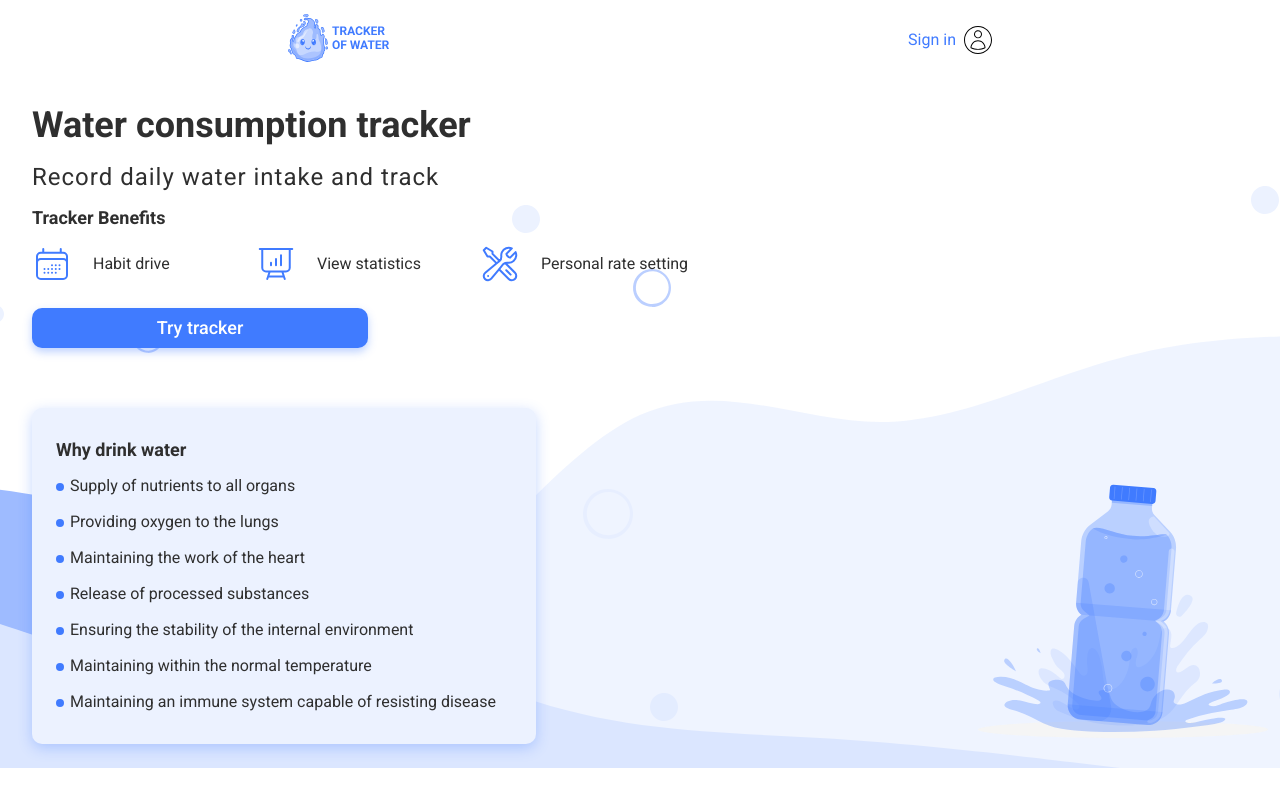
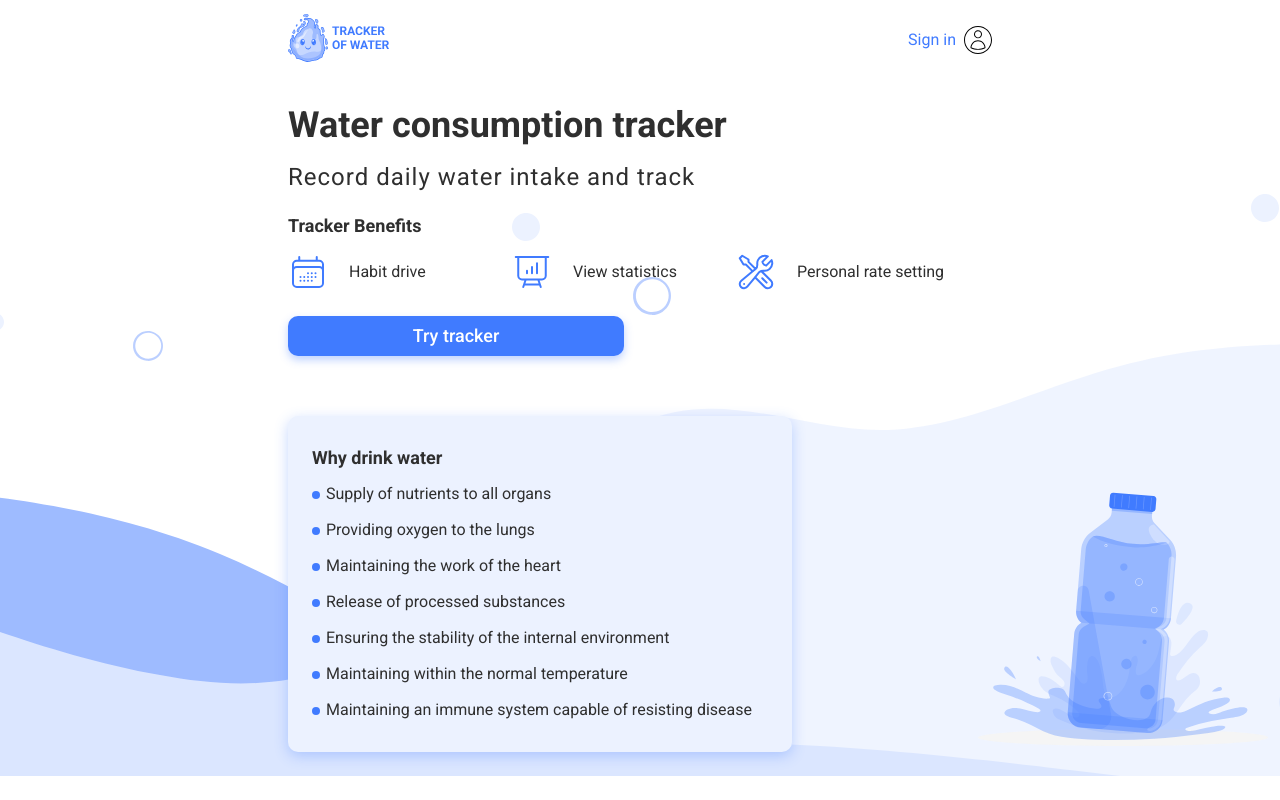
Before and after one commit to julika-gulchitai/capybara-components-frontend, a React (Vite) app: page /capybara-components-frontend/welcome in a window 1280 px wide. Built offline with nearby package versions, Linux system fonts and the light colour scheme; no server answers.

Commit message:
fix modal margin, added adaptive container to welcome

```diff
--- a/src/components/ModalWindow/ModalWindow.styled.js
+++ b/src/components/ModalWindow/ModalWindow.styled.js
@@ -16,12 +16,12 @@ export const ModalContent = styled.div`
   position: relative;
   border-radius: 10px;
   padding: 24px 12px;
-  margin: 40px 20px;
+  margin: 40px 20px 0 20px;
   background-color: ${props => props.theme.colors.white};
   overflow: auto;
   @media only screen and (min-width: 768px) {
      padding: 32px 24px;
-     margin: 40px 32px;
+     margin: 40px 32px 0 32px;
   }
 `;
 
--- a/src/pages/WelcomePage/WelcomePage.jsx
+++ b/src/pages/WelcomePage/WelcomePage.jsx
@@ -1,4 +1,4 @@
-import { StyledFullPage, StyledMainContainer, StyledInnerContainerLeft, StyledMainTitle, StyledTitle, StyledListLeft, StyledNameList, StyledInnerContainerRight, StyledListRight, StyledIconWrapper, StyledWelcomeLink } from './WelcomePage.styled';
+import { StyledFullPage, StyledMainContainer, StyledInnerContainerLeft, StyledMainTitle, StyledTitle, StyledListLeft, StyledNameList, StyledInnerContainerRight, StyledListRight, StyledIconWrapper, StyledWelcomeLink, AdaptContainer } from './WelcomePage.styled';
 import sprite from '../../assets/sprite.svg';
 import theme from '../../css/VariablesJSX';
 
@@ -6,6 +6,7 @@ const WelcomePage = () => {
 
   return (
     <StyledFullPage theme={theme}>
+      <AdaptContainer>
         <StyledMainContainer>
           <StyledInnerContainerLeft>
             <StyledMainTitle>Water consumption tracker</StyledMainTitle>
@@ -32,6 +33,8 @@ const WelcomePage = () => {
             </StyledListRight>
           </StyledInnerContainerRight>
         </StyledMainContainer>
+      </AdaptContainer>
+
     </StyledFullPage>
   );
 };
--- a/src/pages/WelcomePage/WelcomePage.styled.js
+++ b/src/pages/WelcomePage/WelcomePage.styled.js
@@ -4,6 +4,7 @@ import bgWelcomeMobile from '../../assets/mobile/background-welcome-page.svg'
 import bgWelcomeTab from '../../assets/tablet/background-main-page-f.svg';
 import bgHomeScreen from '../../assets/desktop/background-element-main-page.svg'
 import { Link } from "react-router-dom";
+import { AdaptiveContainer } from '../../components/Container/Container.styled.jsx';
 
 export const StyledFullPage = styled.div`
   display: flex;
@@ -32,19 +33,26 @@ export const StyledFullPage = styled.div`
       justify-content: center;
   }
 `
+export const AdaptContainer = styled(AdaptiveContainer)`
+  display: flex;
+  flex-direction: column;
+  @media only screen and (min-width: 1440px) {
+    flex-direction: row;
+    }
+`;
 export const StyledMainContainer = styled.div`
   display: flex;
   flex-direction: column;
   align-items: center;
   justify-content: space-between;
-  margin:1rem 1.25rem 2.5rem 1.25rem;
+  margin: 1rem 0;
   @media only screen and (min-width: 768px) {
-      margin: 1.5rem 2rem;
+      margin: 1.5rem 0;
       align-items: flex-start;
   }
   @media only screen and (min-width: 1440px) {
     flex-direction: row;
-    margin: 4.2rem 6.5rem;
+    margin: 4.2rem 5.5rem 4.2rem 6.5rem;
     gap: 5rem;
   }
 `
@@ -56,6 +64,9 @@ export const StyledInnerContainerLeft = styled.div`
 h3{
   font-size: 18px;
   line-height: 1.11111;
+  @media only screen and (min-width: 768px) {
+    margin-top: .5rem;
+  }
   @media only screen and (min-width: 1440px) {
     margin-top: .5rem;
     margin-bottom: 1rem;
@@ -63,6 +74,7 @@ h3{
   }
 `
 export const StyledMainTitle = styled.h1`
+ font-size: 1.75rem;
 margin: 0;
   @media only screen and (min-width: 768px) {
     font-size: 2.25rem;
@@ -130,7 +142,7 @@ export const StyledInnerContainerRight = styled.div`
   @media only screen and (min-width: 768px) {
     margin-top: 1.25rem;
   }
-`
+  `
 export const StyledNameList = styled.h3`
   font-size: 18px;
   line-height: 1.11111;
@@ -148,6 +160,7 @@ export const StyledListRight = styled.ul`
   @media only screen and (min-width: 768px) {
     padding: 2rem 2.5rem;
   }
+
   li{
     margin: 1rem 0 0;
     line-height: 1.25;
```
Lines whose indentation alone changed are shown as unchanged.
